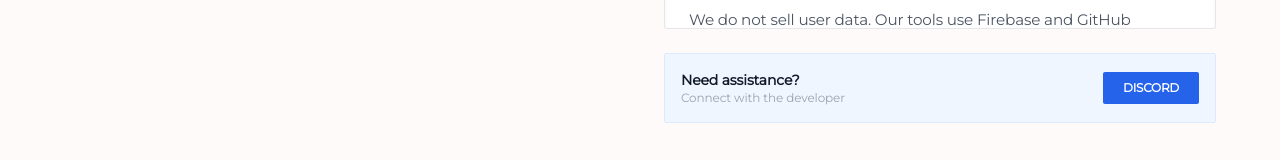
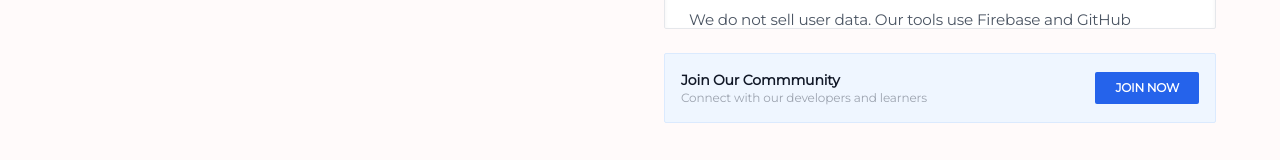
Before and after one commit to NaroTechIndia/narotech, a plain HTML site: page index.html in a window 1280 px wide. Shown: the part 4171-4331 px from the top of the page. Drawn offline with nearby package versions, Linux system fonts and the light colour scheme.

Commit message:
Update index.html

```diff
--- a/index.html
+++ b/index.html
@@ -806,16 +806,16 @@
                         >
                             <div>
                                 <p class="font-bold text-sm text-main">
-                                    Need assistance?
+                                    Join Our Commmunity
                                 </p>
                                 <p class="text-xs text-subtle">
-                                    Connect with the developer
+                                    Connect with our developers and learners
                                 </p>
                             </div>
                             <a
-                                href="https://discord.gg/v7YbtTWB34"
+                                href="https://rebrand.ly/ntivolunteer"
                                 class="px-5 py-2 bg-blue-600 text-white text-xs font-bold uppercase rounded-[2px] hover:bg-blue-700 transition-colors"
-                                >Discord</a
+                                >Join Now</a
                             >
                         </div>
                     </div>
```
